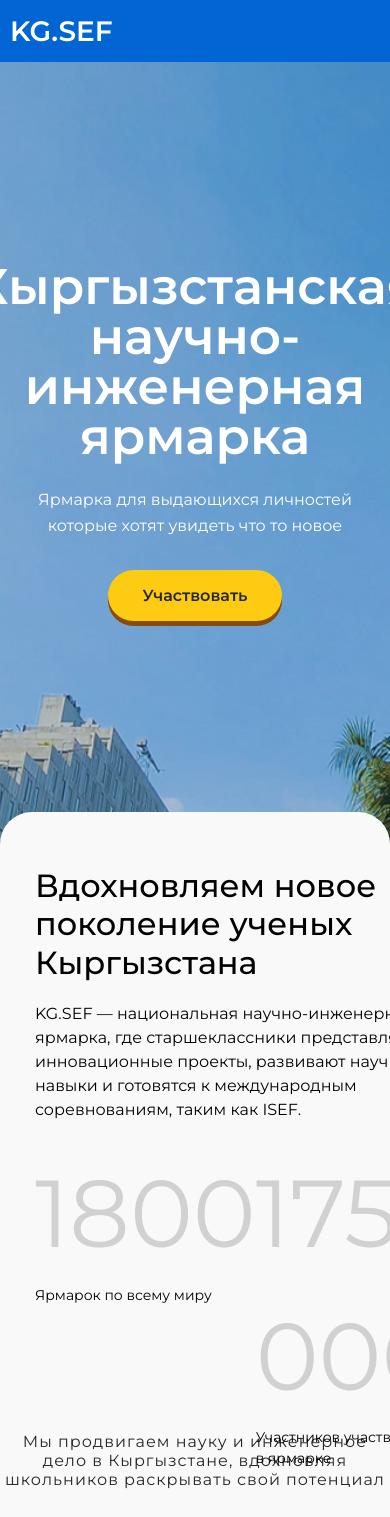
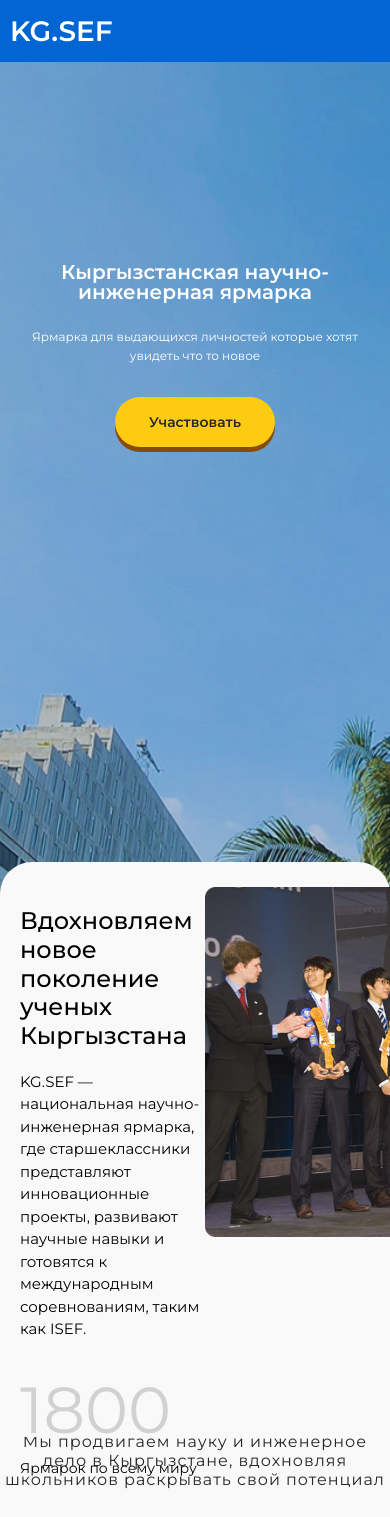
Before and after one commit to Scr00b1e/kg.sef, a React (Vite) app: page / in a window 390 px wide. Shown: the top 1517 px of the page. Built offline with nearby package versions, Linux system fonts and the light colour scheme.

Commit message:
responsive styles for blockOne

```diff
--- a/src/App.scss
+++ b/src/App.scss
@@ -1,5 +1,9 @@
 $bg-color: #ECFBFF;
 $white: #fff;
+
+$small: 768px;
+$medium: 1024px;
+$large: 1366px;
 
 .container {
   width: 100%;
--- a/src/styles/blockOne.scss
+++ b/src/styles/blockOne.scss
@@ -1,3 +1,7 @@
+$small: 768px;
+$medium: 1024px;
+$large: 1366px;
+
 .blockOne {
     min-height: 575px;
     width: 100%;
@@ -25,11 +29,27 @@
         z-index: 1;
 
         transform: translateY(-450px);
+
+        @media (max-width: 1245px) {
+            transform: translateY(-400px);
+        }
+
+        @media (max-width: $medium) {
+            padding: 25px 20px 40px;
+        }
     }
 
     &_info {
         width: 100%;
         max-width: 610px;
+
+        @media (max-width: 1245px) {
+            max-width: 550px;
+        }
+
+        @media (max-width: $medium) {
+            max-width: 450px;
+        }
     }
 
     &_title {
@@ -37,17 +57,33 @@
         font-size: 32px;
         line-height: 1.2;
         margin: 20px 0;
+
+        @media (max-width: 1245px) {
+            font-size: 26px;
+        }
+
+        @media (max-width: $medium) {
+            font-size: 24px;
+        }
     }
 
     &_text {
         font-size: 16px;
         font-weight: 400;
         margin-bottom: 20px;
+
+        @media (max-width: 1245px) {
+            font-size: 15px;
+        }
     }
 
     &_numbers {
         display: flex;
         justify-content: space-between;
+
+        @media (max-width: $medium) {
+            display: block;
+        }
     }
 
     &_numberOne {
@@ -57,6 +93,14 @@
             font-size: 95px;
             font-weight: 400;
             color: rgba(0, 0, 0, 0.16);
+
+            @media (max-width: 1245px) {
+                font-size: 75px;
+            }
+
+            @media (max-width: $medium) {
+                font-size: 65px;
+            }
         }
 
         p {
@@ -84,6 +128,20 @@
 
         &:hover {
             border: 3px solid #000;
+        }
+    }
+
+    &_img {
+        img {
+            @media (max-width: 1245px) {
+                width: 450px;
+                height: 450px;
+            }
+
+            @media (max-width: $medium) {
+                width: 350px;
+                height: 350px;
+            }
         }
     }
 
--- a/src/styles/home.scss
+++ b/src/styles/home.scss
@@ -1,3 +1,7 @@
+$small: 768px;
+$medium: 1144px;
+$large: 1366px;
+
 .home {
     margin: 200px 0 0;
     min-height: 1000px;
@@ -20,6 +24,14 @@
         max-width: 1030px;
         text-align: center;
         margin-bottom: 32px;
+
+        @media (max-width: $medium) {
+            max-width: 730px;
+        }
+
+        @media (max-width: $medium) {
+           max-width: 500px;
+        }
     }
 
     &_title {
@@ -27,6 +39,14 @@
         font-size: 50px;
         color: #fff;
         line-height: 1;
+
+        @media (max-width: $medium) {
+           font-size: 40px;
+        }
+
+        @media (max-width: $small) {
+           font-size: 20px;
+        }
     }
 
     &_text {
@@ -36,6 +56,10 @@
         font-size: 16px;
         text-align: center;
         line-height: 1.6;
+
+        @media (max-width: $small) {
+           font-size: 12px;
+        }
     }
 
     &_btn {
@@ -64,6 +88,10 @@
             box-shadow: 0 5px #7a7a7a;
         }
 
+        @media (max-width: $small) {
+           font-size: 14px;
+        }
+
         // &:hover {
         //     background-color: darken(#FDCC12, 5%);
         // }
```
